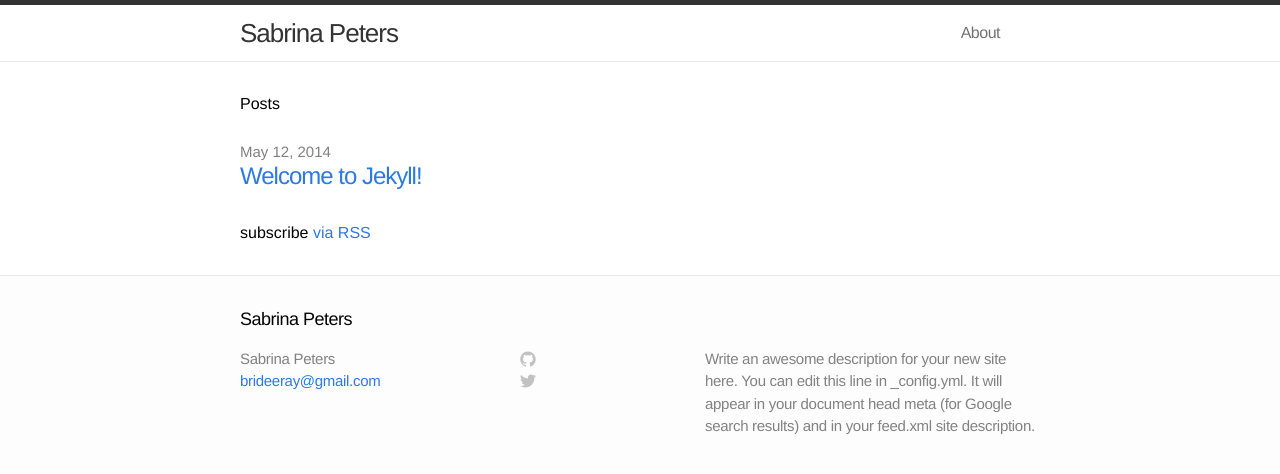
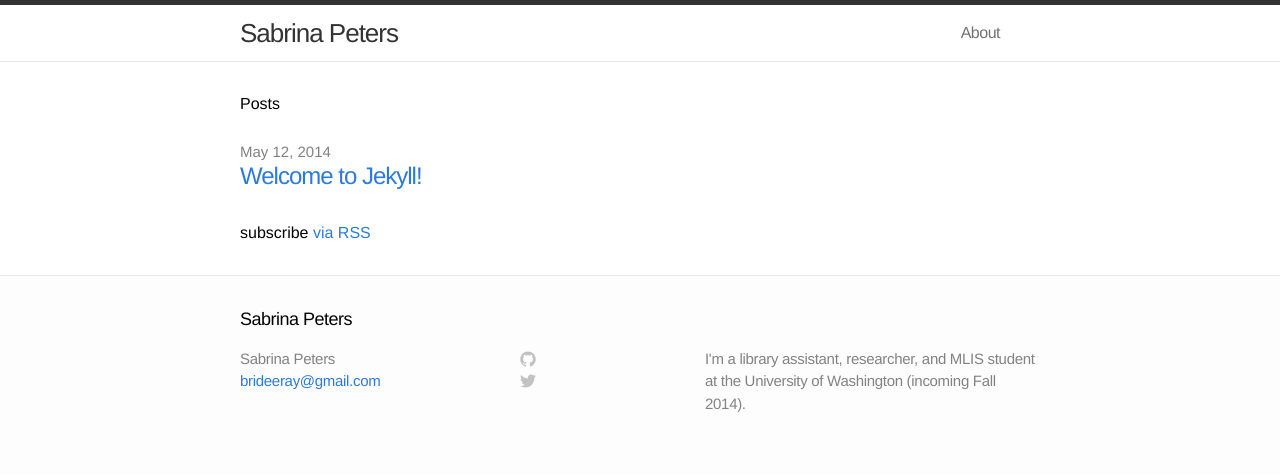
Before and after one commit to sabrinapeters/sdrp.old, a Jekyll site: the page built from index.html, in a window 1280 px wide. Shown: the top 474 px of the page. Built offline with Jekyll 4.4.1, drawn with Linux system fonts in a browser that asks for light colours.

Commit message:
updating _config.yml description

```diff
--- a/_config.yml
+++ b/_config.yml
@@ -1,7 +1,7 @@
 # Site settings
 title: Sabrina Peters
 email: brideeray@gmail.com
-description: "Write an awesome description for your new site here. You can edit this line in _config.yml. It will appear in your document head meta (for Google search results) and in your feed.xml site description."
+description: "I'm a library assistant, researcher, and MLIS student at the University of Washington (incoming Fall 2014)."
 baseurl: ""
 url: "http://sabrinapeters.github.io/"
 
```
